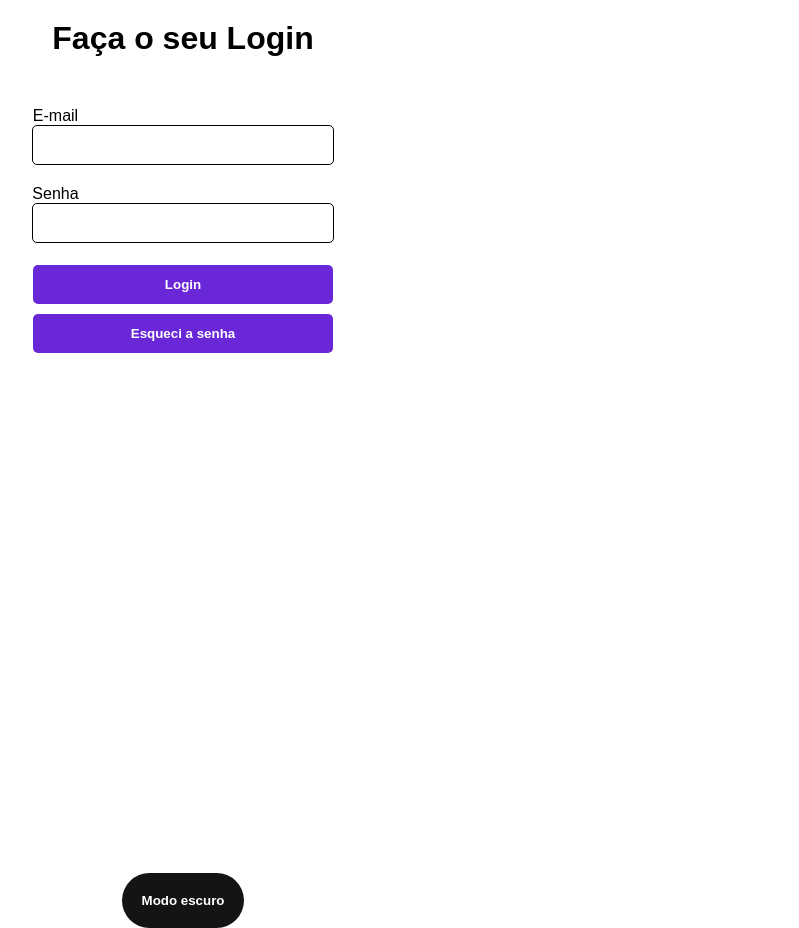
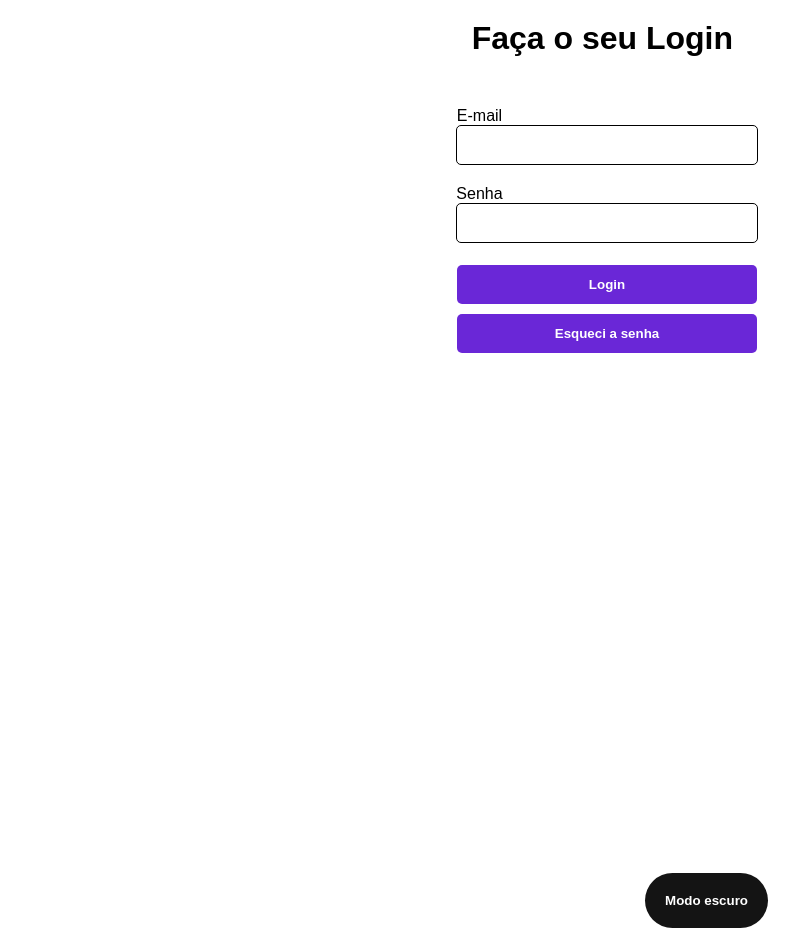
Before and after one commit to Rodrigues4567/formulario-de-login, a plain HTML site: page index.html in a window 1280 px wide. Shown: the whole page, without its empty margins (457-1256 px from the left). Drawn offline with Linux system fonts and the light colour scheme.

Commit message:
fazendo as media queries do formulario

```diff
--- /dev/null
+++ b/estilos/style-mq.css
@@ -0,0 +1,12 @@
+
+main {
+    display: flex;
+    flex-direction: column;
+    align-items: end;
+    align-content: center;
+    margin-right: 55px;
+}
+
+h1 {
+    margin-right: 35px;
+}
--- a/index.html
+++ b/index.html
@@ -5,9 +5,14 @@
     <meta http-equiv="X-UA-Compatible" content="IE=edge">
     <meta name="viewport" content="width=device-width, initial-scale=1.0">
     <title>Rodrigues Calçados</title>
+
     <link rel="stylesheet" href="estilos/style.css">
+
+    <link rel="stylesheet" href="estilos/style-mq.css" media="screen and (min-width: 1000px)">
+
 </head>
 <body>
+    <main>
         <h1>Faça o seu Login</h1>
 
         <div id="formulario">
@@ -32,6 +37,7 @@
         <div class="botao-escuro">
             <button class="escuro">Modo escuro</button>
         </div>
+    </main>
 
     <script src="main.js"></script>
 
```
Lines whose indentation alone changed are shown as unchanged.
